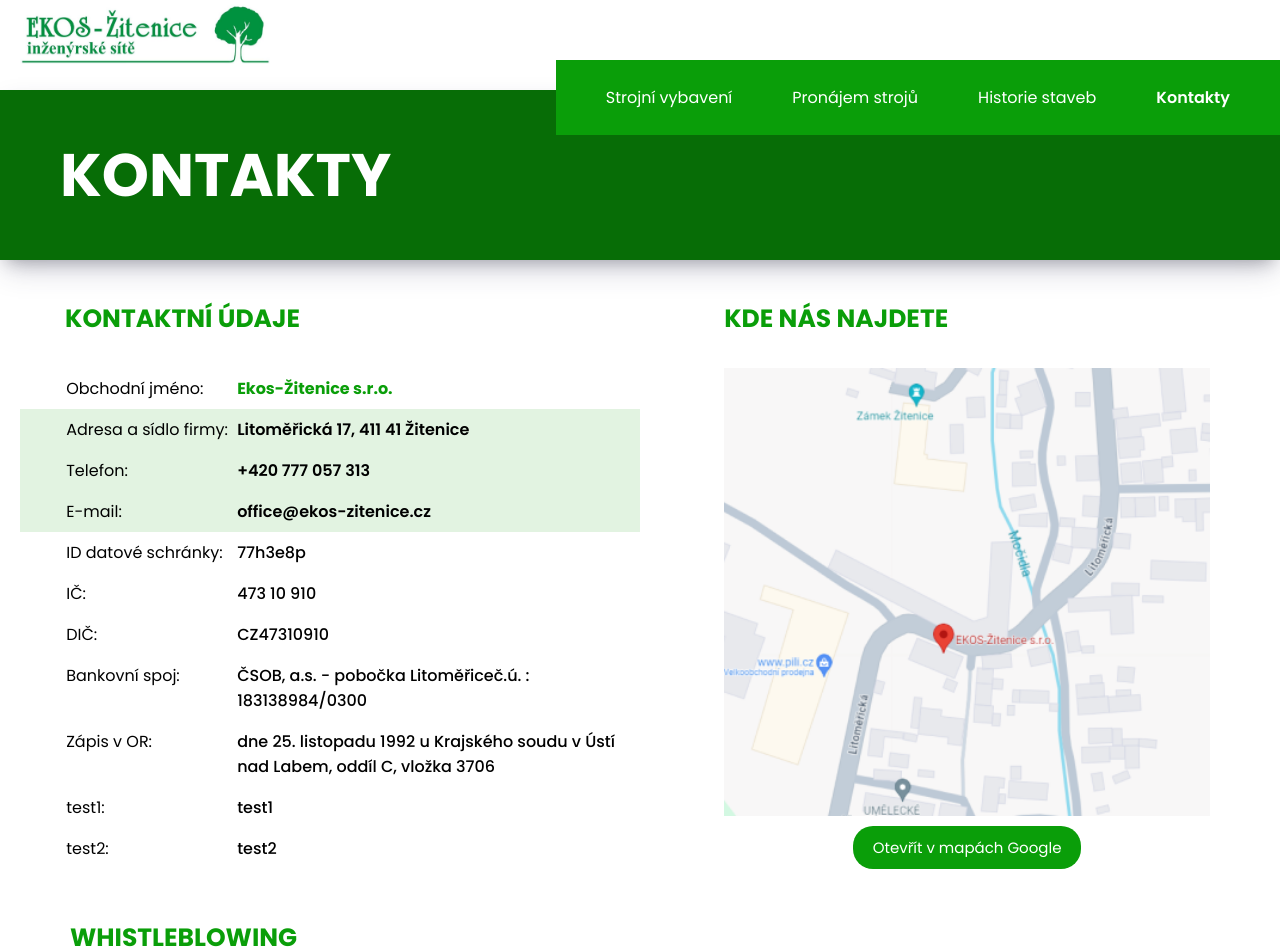
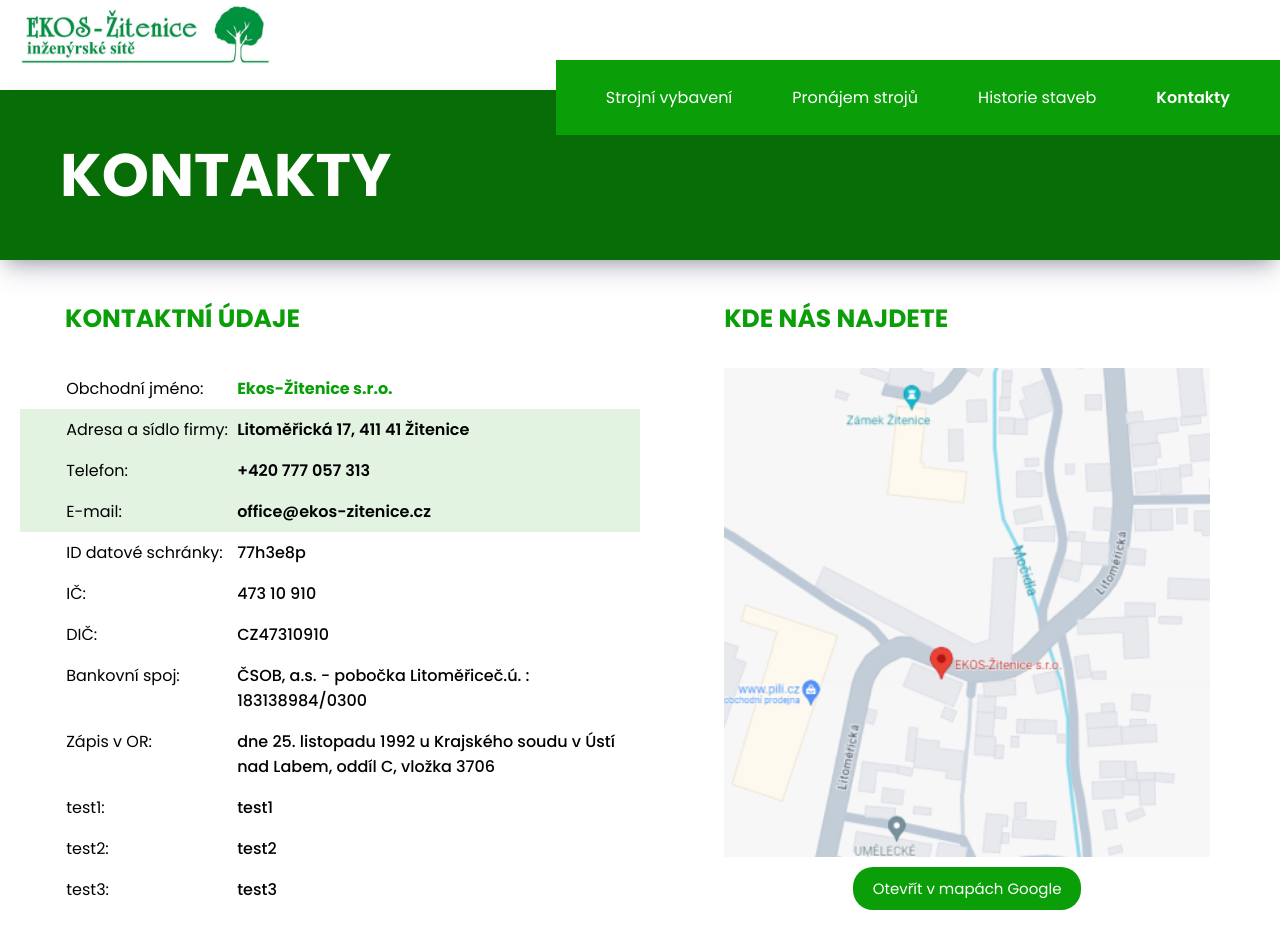
Before and after one commit to suchomelova-dana/ekos-zitenice, a Vue app: page /#/contacts in a window 1280 px wide. Shown: the top 952 px of the page. Built offline with nearby package versions, Linux system fonts and the light colour scheme.

Commit message:
Update Contacts.ts

```diff
--- a/public/data/Contacts.ts
+++ b/public/data/Contacts.ts
@@ -47,6 +47,10 @@
     {
         title: 'test2',
         value: 'test2'
+    },
+    {
+        title: 'test3',
+        value: 'test3'
     }
 ]
 
```
